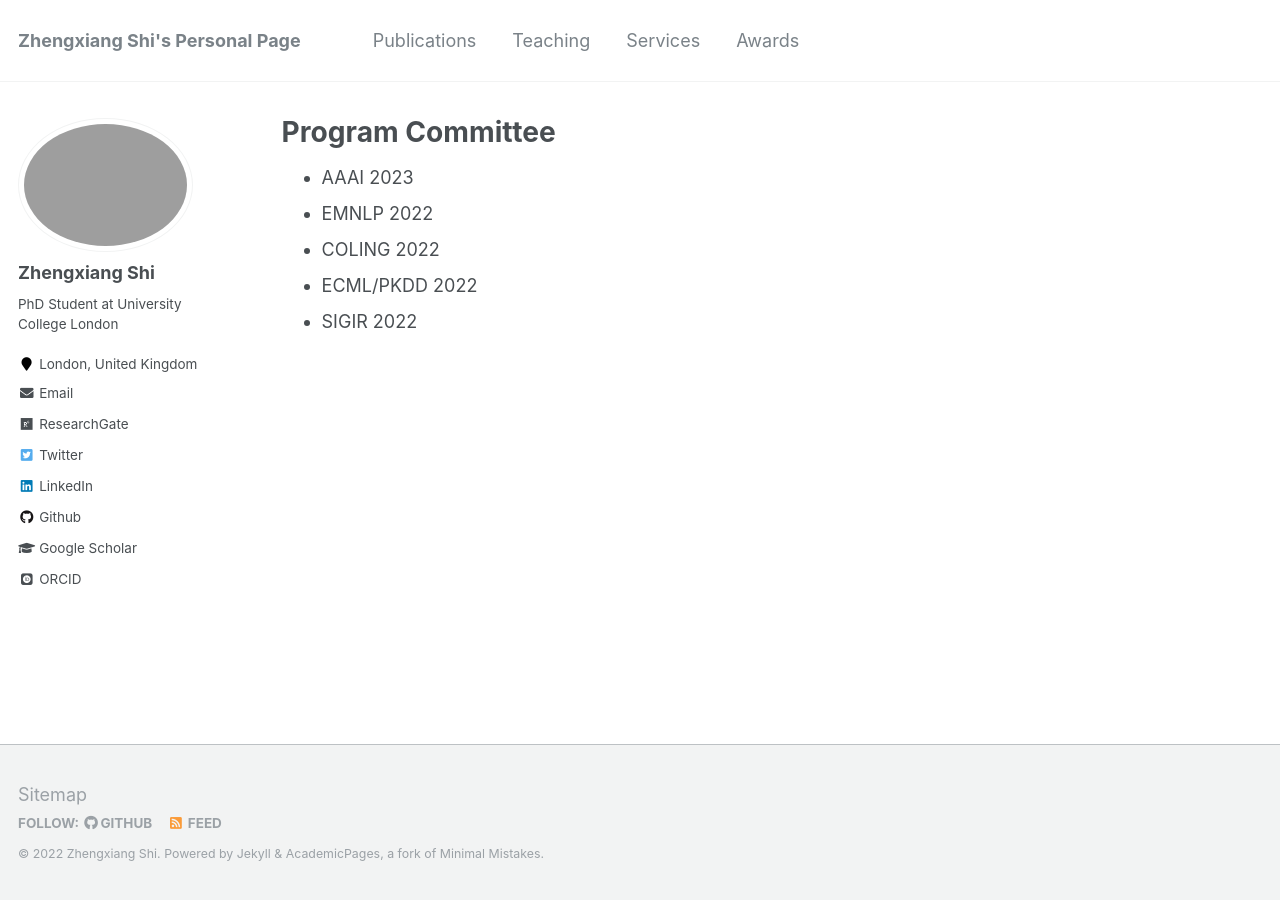
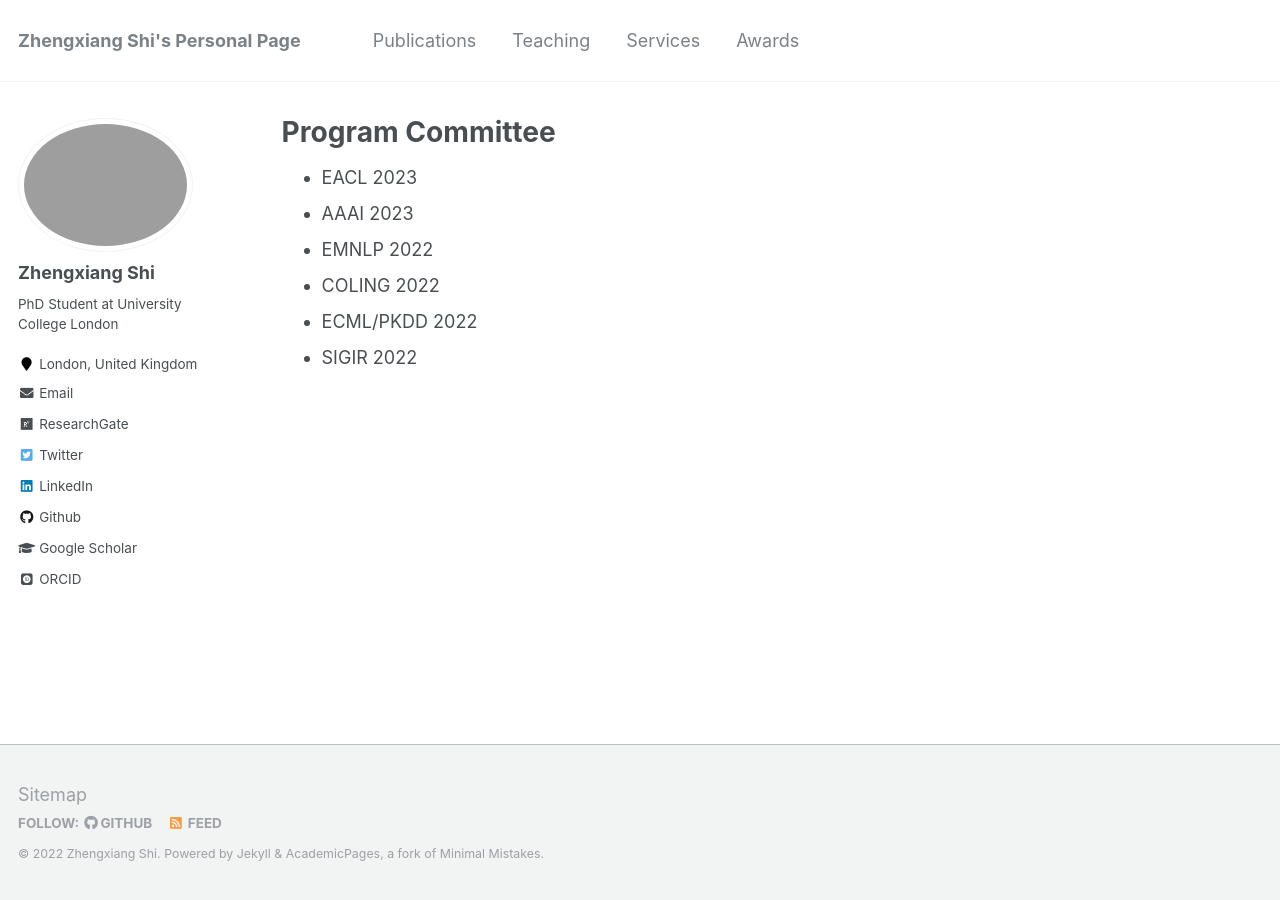
Before and after one commit to ZhengxiangShi/zhengxiangshi.github.io, a Jekyll site: the page built from _pages/services.md, in a window 1280 px wide. Built offline with Jekyll 4.4.1, drawn with Linux system fonts in a browser that asks for light colours; some web fonts are replaced.

Commit message:
update services

```diff
--- a/_pages/services.md
+++ b/_pages/services.md
@@ -5,6 +5,7 @@ permalink: /services/
 author_profile: true
 ---
 
+- EACL 2023
 - AAAI 2023
 - EMNLP 2022
 - COLING 2022
```
